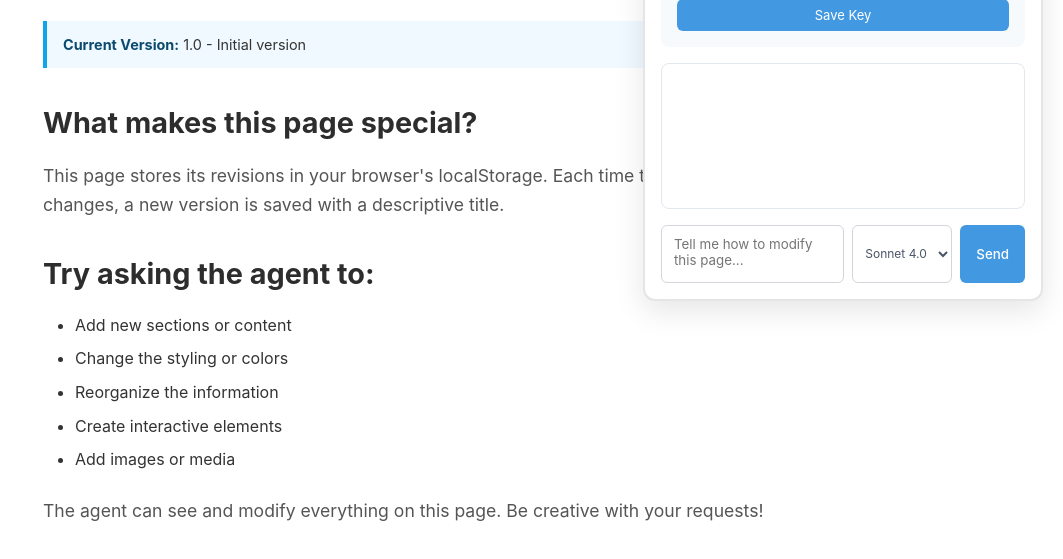
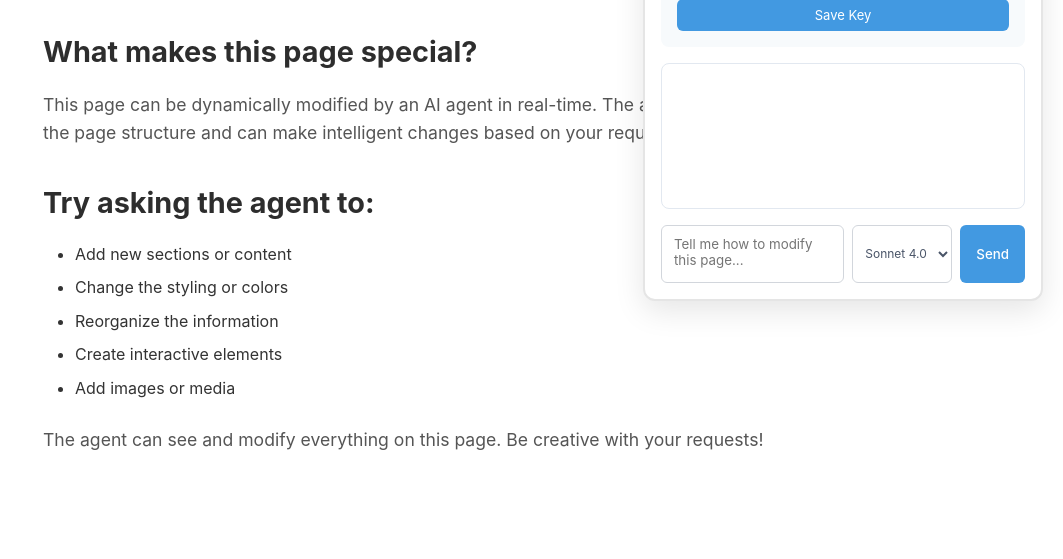
Before and after one commit to philz/itsy-bitsy-agent, a website with bundled scripts: page src/mutable.html in a window 1280 px wide. Shown: the part 179-738 px from the top of the page, without its empty margins (217-1280 px from the left). Built offline with nearby package versions, Linux system fonts and the light colour scheme.

Commit message:
remove remaining version references from mutable page HTML

```diff
--- a/src/mutable.html
+++ b/src/mutable.html
@@ -66,18 +66,7 @@
 
       /* Styles for the agent component are now encapsulated in the shadow DOM */
 
-      .version-info {
-        background: #f0f9ff;
-        border-left: 4px solid #0ea5e9;
-        padding: 12px 16px;
-        margin-bottom: 20px;
-        border-radius: 0 8px 8px 0;
-        font-size: 0.9rem;
-      }
 
-      .version-info strong {
-        color: #0c4a6e;
-      }
 
       /* Mobile responsive */
       @media (max-width: 768px) {
@@ -103,12 +92,10 @@
         <h1>The Mutable Page</h1>
         <p>Welcome to a page that can be transformed by an AI agent. The agent has the power to modify this content, add new sections, change styles, and more.</p>
 
-        <div class="version-info">
-          <strong>Current Version:</strong> <span id="current-version">1.0 - Initial version</span>
-        </div>
+
 
         <h2>What makes this page special?</h2>
-        <p>This page stores its revisions in your browser's localStorage. Each time the agent makes changes, a new version is saved with a descriptive title.</p>
+        <p>This page can be dynamically modified by an AI agent in real-time. The agent understands the page structure and can make intelligent changes based on your requests.</p>
 
         <h2>Try asking the agent to:</h2>
         <ul>
```
